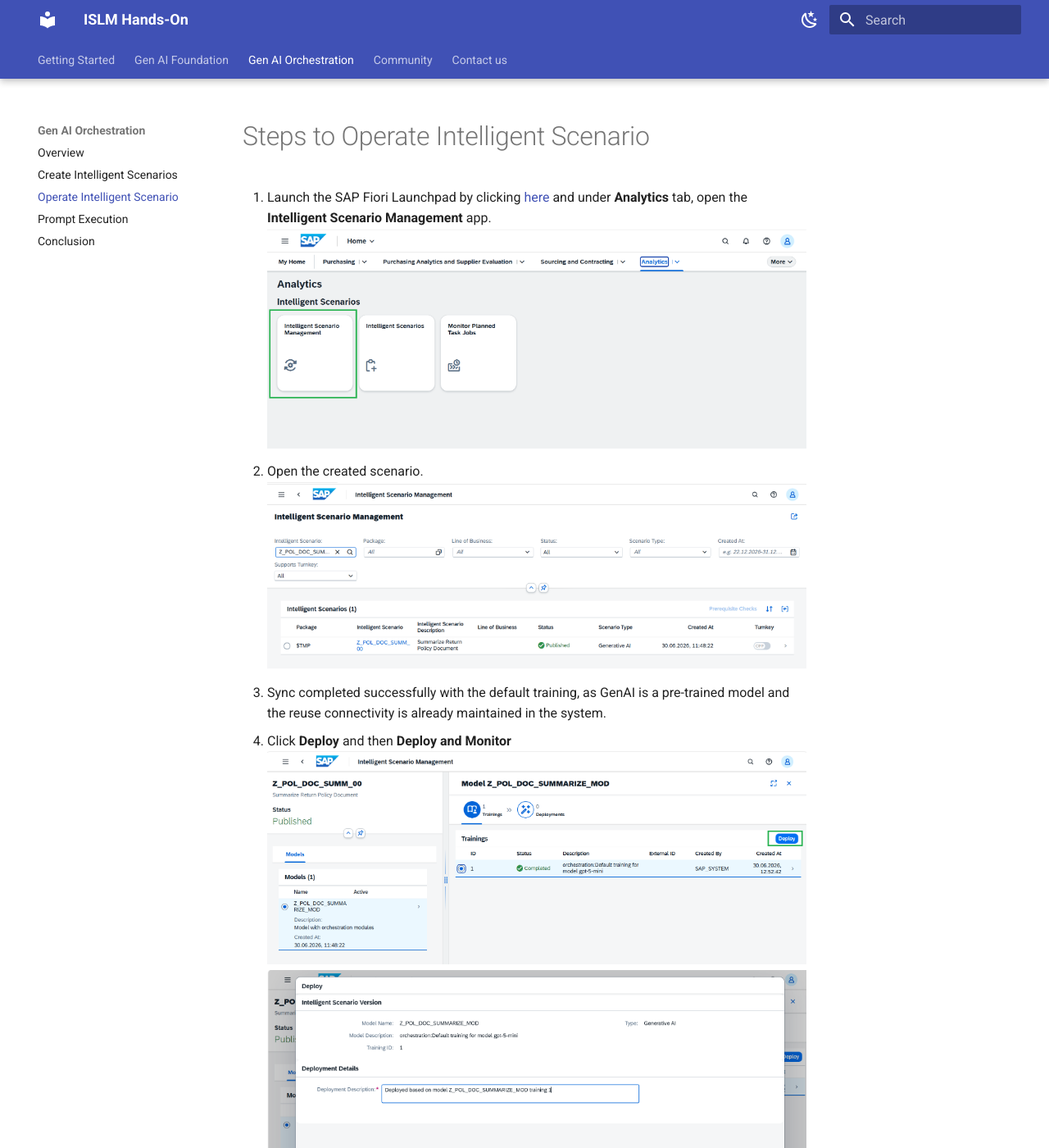
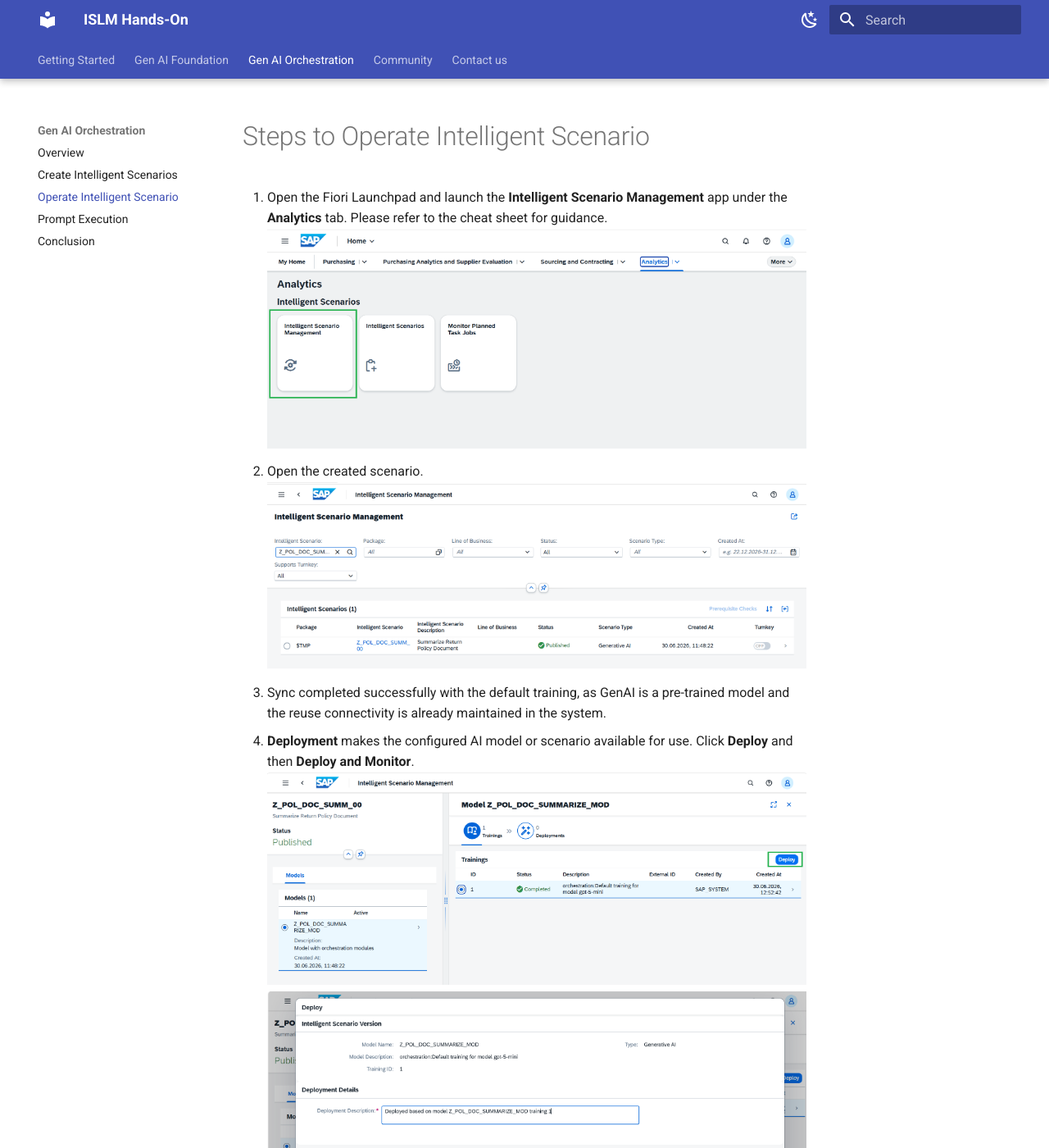
Before and after one commit to SAP-CLM-SL/ISLM, an MkDocs documentation site: the page built from docs/Integrate-AI-into-SAPS4HANA-with-ISLM/OperateIntelligentScenario.md, in a window 1280 px wide and 1400 px high. Shown: the whole window at 82% size. Built offline with MkDocs 1.6.1 and Material for MkDocs 9.7.7, drawn with Linux system fonts in a browser that asks for light colours; some of the changed text lies outside the part shown.

Commit message:
Update OperateIntelligentScenario.md

```diff
--- a/docs/Integrate-AI-into-SAPS4HANA-with-ISLM/OperateIntelligentScenario.md
+++ b/docs/Integrate-AI-into-SAPS4HANA-with-ISLM/OperateIntelligentScenario.md
@@ -1,12 +1,12 @@
 # Steps to Operate Intelligent Scenario<br>
-1. Launch the SAP Fiori Launchpad by clicking [here](https://44.219.212.100:44301/sap/bc/ui5_ui5/ui2/ushell/shells/abap/FioriLaunchpad.html#Shell-home) and under **Analytics** tab, open the **Intelligent Scenario Management** app.<br>
+1. Open the Fiori Launchpad and launch the **Intelligent Scenario Management** app under the **Analytics** tab. Please refer to the cheat sheet for guidance.<br>
 ![Intelligent Scenario Management](Integrate-AI-into-SAPS4HANA-with-ISLM/../IntelligentScenarioManage/Management.png)
 2. Open the created scenario.
 ![Intelligent Scenario Management](Integrate-AI-into-SAPS4HANA-with-ISLM/../IntelligentScenarioManage/MS.png)
 
 3. Sync completed successfully with the default training, as GenAI is a pre-trained model and the reuse connectivity is already maintained in the system.
 
-4. Click **Deploy** and then **Deploy and Monitor**
+4. **Deployment** makes the configured AI model or scenario available for use. Click **Deploy** and then **Deploy and Monitor**. <br>
 ![Intelligent Scenario Management](Integrate-AI-into-SAPS4HANA-with-ISLM/../IntelligentScenarioManage/Deploy.png)
 ![Intelligent Scenario Management](Integrate-AI-into-SAPS4HANA-with-ISLM/../IntelligentScenarioManage/DeployMonitor.png)
 
@@ -16,7 +16,8 @@
 6. Deployment is deployed immediately as it's **Shared deployment**.
 ![Intelligent Scenario Management](Integrate-AI-into-SAPS4HANA-with-ISLM/../IntelligentScenarioManage/Deployed.png)
 
-7. Click **Activate** and do **Activate For All**.
+7. **Activate** enables the deployed version so that it can be used for execution. After the required configuration is completed and deployed, the scenario can be activated so that applications can call it and receive responses.<br>
+Click **Activate** and do **Activate For All**. <br>
 ![Intelligent Scenario Management](Integrate-AI-into-SAPS4HANA-with-ISLM/../IntelligentScenarioManage/Activate.png)
 ![Intelligent Scenario Management](Integrate-AI-into-SAPS4HANA-with-ISLM/../IntelligentScenarioManage/ActiveForAll.png)
 
```
